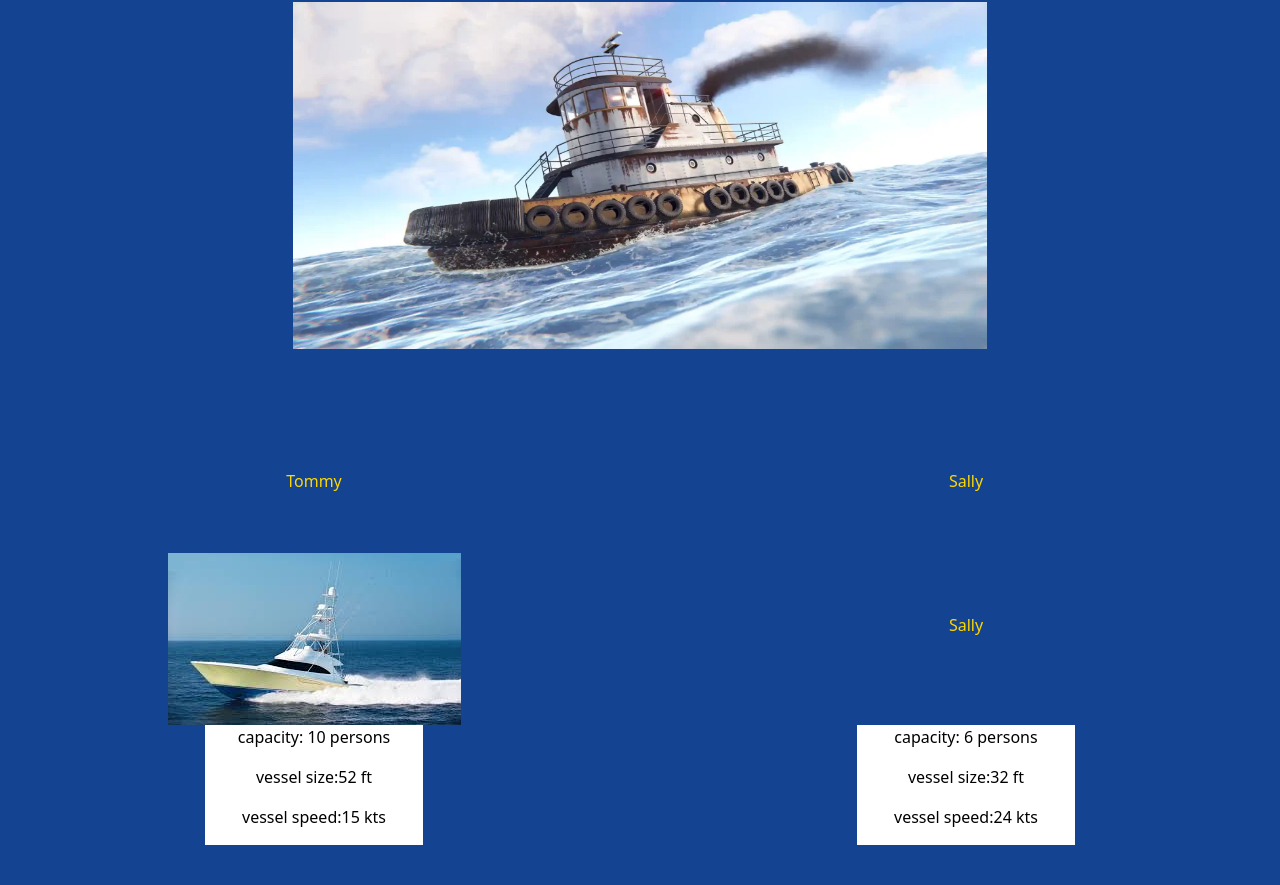
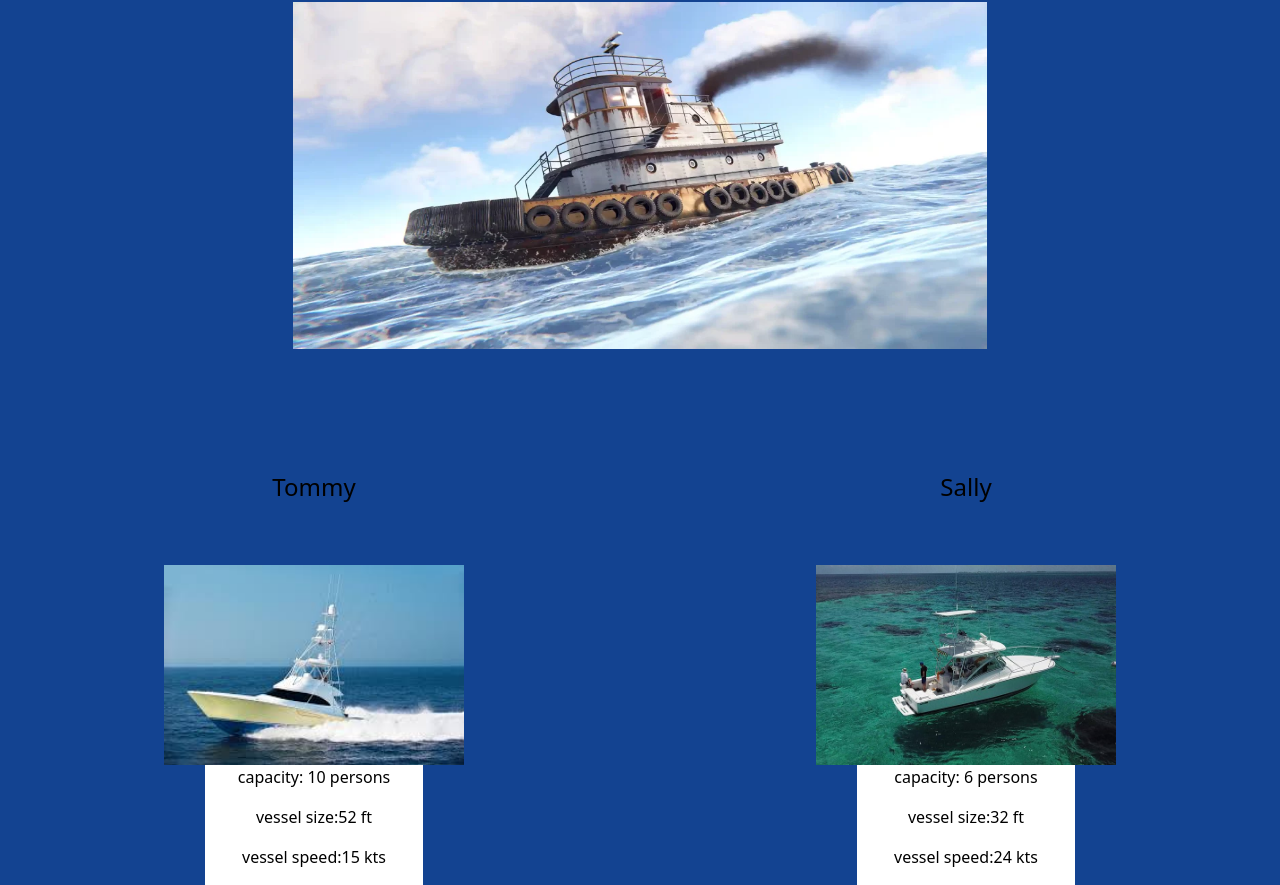
Before and after one commit to EvanderGibson/project-uno, a plain HTML site: page baots page.html in a window 1280 px wide. Shown: the part 104-989 px from the top of the page. Before the commit the page ends 949 px from the top, so only its background shows below. Drawn offline with nearby package versions, Linux system fonts and the light colour scheme.

Commit message:
finished boat page

```diff
--- a/baots page.html
+++ b/baots page.html
@@ -23,7 +23,7 @@
 
   <body>
 	<nav class="navbar navbar-expand-sm bg-dark navbar-dark fixed-top justify-content-center ">
-		<li class="waffle"><a class="waffle"href="/">Home </a></li>
+		<li class="waffle"><a class="waffle"href="file:///C:/Users/DSW/Desktop/project-uno/index.html"> Home </a></li>
 		<li class="waffle"><a class="waffle" href="/about/">About</a></li>
 		<li class="waffle"><a class="waffle" href="/work/">Work</a></li>
 		<li class="waffle"><a class="waffle" href="/clients/">Clients</a></li>
@@ -38,9 +38,9 @@
 			<div class="col-6 mallow">Sally</div>
 			</div>
 		  <div class="row mallow">
-			<div class="col-6 " ><img src="tommy.jfif" alt="tommy"></div>
+			<div class="col-6 " ><img src="tommy.jfif" alt="tommy" class="marsh"></div>
 
-			<div class="col-6 mallow">Sally</div>
+			<div class="col-6  "><img src="2d.jpg" alt="sally" class="marsh"></div>
 			</div>
 		  <div class="row  ">
 			<div class="col-2"></div>
--- a/style.css
+++ b/style.css
@@ -35,9 +35,16 @@ h1{
 
 	.mallow{
 		padding-top:60px;
+		padding-bottom:0px;
+		color:black;
+		font-size:24px;
 	}
 
 	.orange{
 		color:black;
 		background-color:white;
 	}
+	.marsh{
+		height:200px;
+		width:300px;
+	}
```
Also changed, not shown: index.html (+1 -1 lines), 2d.jpg (added).
